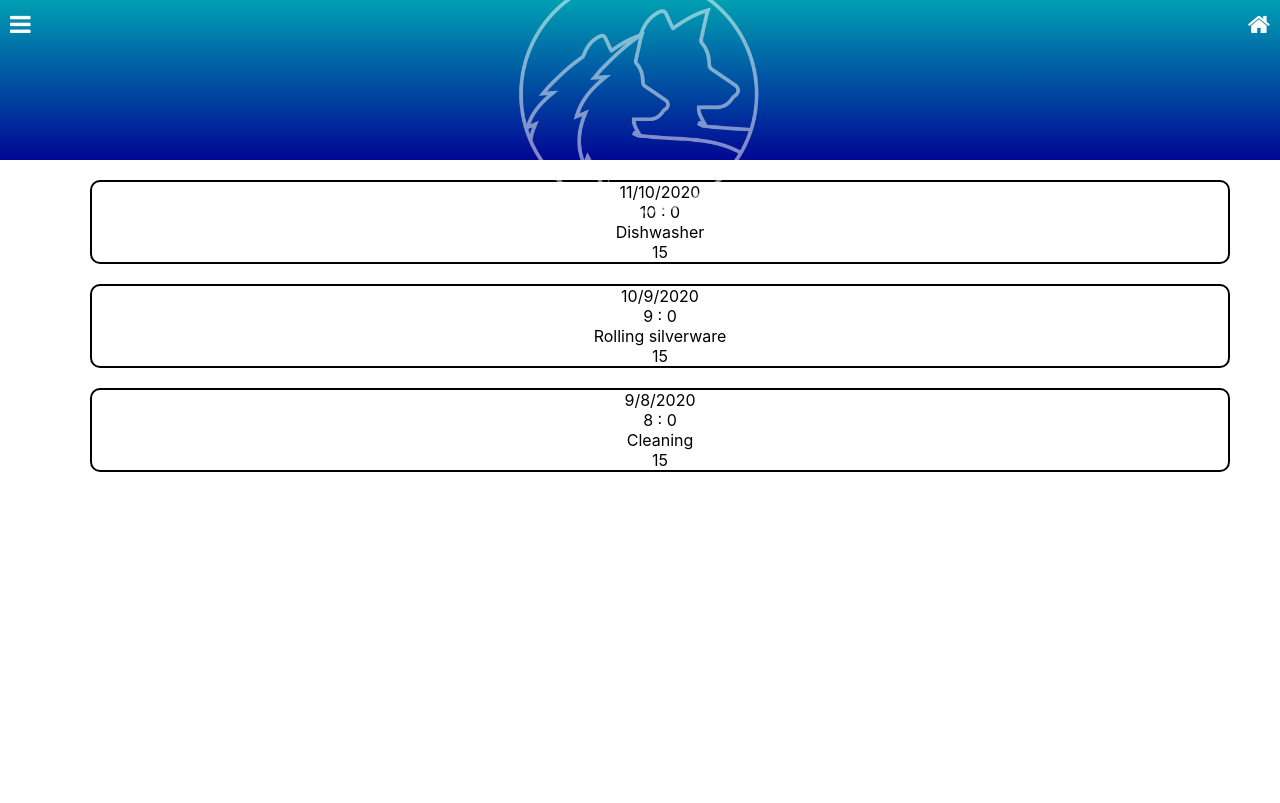
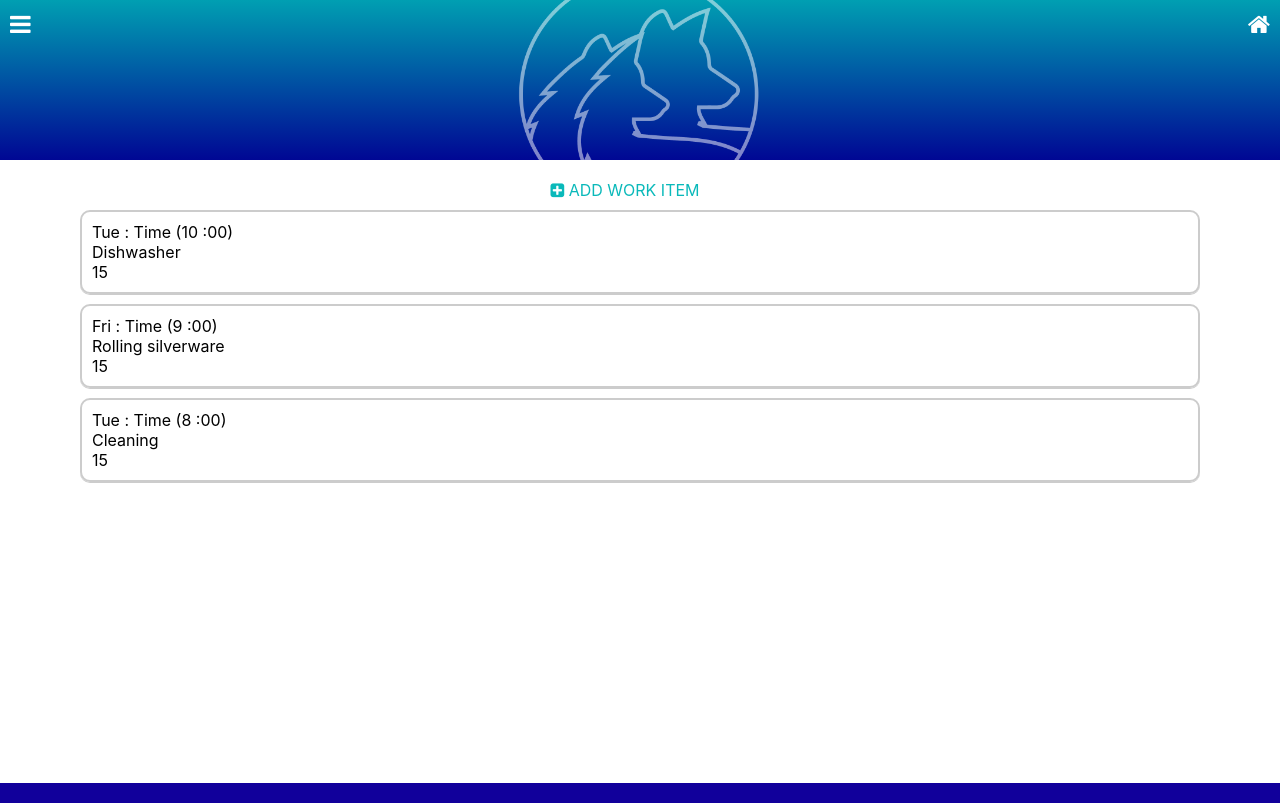
Before and after one commit to wfsterling/wp-beta, a React (Create React App) app: page /work in a window 1280 px wide. Built offline with nearby package versions, Linux system fonts and the light colour scheme.

Commit message:
Added footer, cleaned up work item cards, styling

```diff
--- a/src/AppContainer.js
+++ b/src/AppContainer.js
@@ -8,6 +8,7 @@ import './AppContainer.scss';
 // import Route from "react-router-dom/es/Route";
 // import Login from "./components/pages/Login/Login";
 import Work from "./components/pages/Work/Work";
+import Footer from "./components/ui/footer/Footer";
 
 const configureStore = (initialState) => {
     const enhancers = applyMiddleware(logger);
@@ -20,7 +21,8 @@ const AppContainer = () => (
     <Provider store={store}>
         {/*<Router>*/}
             <Navbar/>
-            <Work workItems={workItems}/>
+            <div className='content-wrapper'>
+                <Work workItems={workItems}/>
             {/*<Switch>*/}
             {/*    <Route path="/">*/}
             {/*        <Login/>*/}
@@ -29,6 +31,8 @@ const AppContainer = () => (
             {/*        <Work/>*/}
             {/*    </Route>*/}
             {/*</Switch>*/}
+            </div>
+            <Footer/>
         {/*</Router>*/}
     </Provider>
 );
--- a/src/AppContainer.scss
+++ b/src/AppContainer.scss
@@ -1,10 +1,12 @@
-html, body{
-  height: 100%;
+html{
+  min-height: 100vh;
   width: 100%;
 }
 
 body{
-  //background-color: #aaa;
+  display: flex;
+  min-height: 100vh;
+  flex-direction: column;
 }
 
 * {
@@ -115,3 +117,12 @@ body{
   width: 100%;
   text-align: center;
 }
+
+a{
+  color: #0ab9ba;
+  text-decoration: none;
+}
+
+.content-wrapper{
+  flex: 1;
+}
--- a/src/components/pages/Work/Work.js
+++ b/src/components/pages/Work/Work.js
@@ -4,7 +4,6 @@ import './Work.scss';
 import WorkItem from "../../ui/work-item/WorkItem";
 
 function Work(props) {
-
     const workItems = [];
     props.workItems.forEach(item => {
         workItems.push(<WorkItem item={item} key={item.datetime}/>)
@@ -12,10 +11,14 @@ function Work(props) {
 
     return (
         <div className='container'>
+            <div className='row full-center'>
+                <br/>
+                <a href='/'><span className='fa fa-plus-square'/> ADD WORK ITEM</a>
+            </div>
             {workItems}
         </div>
     );
-};
+}
 
 Work.propTypes = {
     workItems: PropTypes.array
--- /dev/null
+++ b/src/components/ui/footer/Footer.js
@@ -0,0 +1,7 @@
+import React from 'react';
+import './Footer.scss';
+
+const Footer = () => (
+  <div className="footer"/>
+);
+export default Footer;
--- /dev/null
+++ b/src/components/ui/footer/Footer.scss
@@ -0,0 +1,6 @@
+.footer {
+  background-color: #11009b;
+  width: 100%;
+  height: 20px;
+  margin-bottom: -3px;
+}
--- a/src/components/ui/navbar/Navbar.scss
+++ b/src/components/ui/navbar/Navbar.scss
@@ -11,6 +11,8 @@
   padding: 10px;
   color: white;
   font-size: 1.5em;
+  max-height: 100%;
+  overflow: hidden;
 
   .fa{
     cursor: pointer;
--- a/src/components/ui/work-item/WorkItem.js
+++ b/src/components/ui/work-item/WorkItem.js
@@ -6,8 +6,12 @@ function WorkItem(props) {
     console.log(props)
 
     return <div className="work-item">
-        <div>{props.item.datetime.toLocaleDateString("en-US")}</div>
-        <div>{props.item.datetime.getHours()} : {props.item.datetime.getMinutes()}</div>
+        <div>
+            {getDayString(props.item.datetime.getDay())} : Time (
+            {props.item.datetime.getHours()} :
+            {(props.item.datetime.getMinutes() < 10 ? "0" : "") + props.item.datetime.getMinutes()}
+            )
+        </div>
         <div>{props.item.description}</div>
         <div>{props.item.rate}</div>
     </div>
@@ -21,4 +25,14 @@ WorkItem.defaultProps = {
 
 };
 
+function getDayString(dayOfWeek){
+    return dayOfWeek === 0 ? "Sun" :
+        dayOfWeek === 1 ? "Mon" :
+        dayOfWeek === 2 ? "Tue" :
+        dayOfWeek === 3 ? "Wed" :
+        dayOfWeek === 4 ? "Thu" :
+        dayOfWeek === 5 ? "Fri" :
+        dayOfWeek === 6 ? "Sat" : "Any";
+}
+
 export default WorkItem;
--- a/src/components/ui/work-item/WorkItem.scss
+++ b/src/components/ui/work-item/WorkItem.scss
@@ -1,7 +1,7 @@
 .work-item {
-  width: 100%;
-  margin: 20px;
-  border: solid black 2px;
+  margin: 10px;
+  border: solid #ccc 2px;
+  box-shadow: 0 1px #ccc;
   border-radius: 10px;
-  text-align: center;
+  padding: 10px;
 }
--- a/src/index.scss
+++ b/src/index.scss
@@ -11,3 +11,9 @@ code {
   font-family: source-code-pro, Menlo, Monaco, Consolas, 'Courier New',
     monospace;
 }
+
+#root{
+  height: 100vh;
+  display: flex;
+  flex-direction: column;
+}
```
Also changed, not shown: src/App.scss (line endings or trailing spaces).
